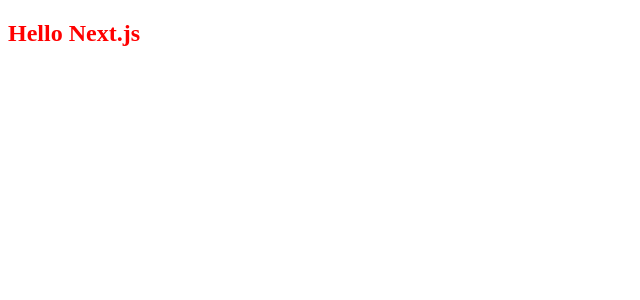
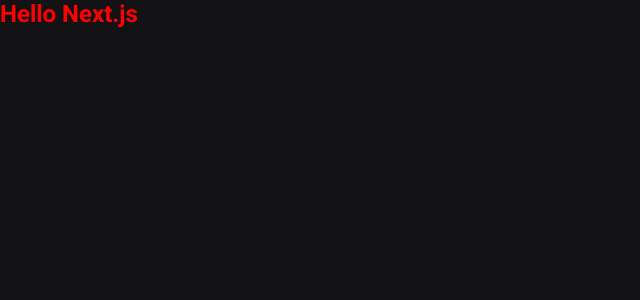
Before and after one commit to izaqueJr/igNews2.0, a Next.js app: page / in a window 1280 px wide. Shown: the top 300 px of the page, without its empty margins (0-640 px from the left). Built offline with nearby package versions, Linux system fonts and the light colour scheme.

Commit message:
configurações globais

```diff
--- a/src/pages/_app.tsx
+++ b/src/pages/_app.tsx
@@ -1,4 +1,6 @@
 import { AppProps } from 'next/app'
+
+import  '../styles/global.scss'
 
 function MyApp({ Component, pageProps }:AppProps) {
   return <Component {...pageProps} />
--- /dev/null
+++ b/src/pages/_document.tsx
@@ -0,0 +1,21 @@
+import Document, {Html, Head, Main, NextScript} from "next/document"
+
+export default class MyDocument extends Document {
+    render(){
+        return(
+            <Html>
+                <Head>
+                    <link rel="preconnect" href="https://fonts.googleapis.com" />
+                    <link href="https://fonts.googleapis.com/css2?family=Roboto:wght@400;700;900&display=swap" rel="stylesheet" />
+                    <title>Ignews</title>
+                </Head>
+
+                <body>
+                    <Main />
+                    <NextScript />
+                </body>
+            </Html>
+
+        )
+    }
+}
--- a/src/pages/index.tsx
+++ b/src/pages/index.tsx
@@ -1,10 +1,14 @@
 
+import Head from 'next/head';
 import styles from '../styles/home.module.scss';
 
 export default function Home() {
   return (
-    <div>
+    <>
+      <Head >
+        <title>Inicio | Ig.News</title>
+      </Head>
       <h2 className={ styles.title }>Hello Next.js</h2>
-    </div>
+    </>
   )
 }
--- /dev/null
+++ b/src/styles/global.scss
@@ -0,0 +1,46 @@
+*{
+    margin : 0;
+    padding : 0;
+    box-sizing : border-box;
+}
+
+:root{
+    --white: #FFFFFF
+
+    --gray-100: #e1e1e6;
+    --gray-300: #a8a8b3;
+    --gray-900: #121214;
+
+    --cyan-500: #61dafb
+    --yellow-500: #eba417
+}
+
+@media (max-width: 720px){
+    html{
+        font-size: 87.5%;
+    }
+}
+
+@media (max-width: 1080px){
+    html{
+        font-size: 93.75%;
+    }
+}
+
+body{
+    background: var(--gray-900);
+    color: var(--white);
+}
+
+body, input, textarea, select, button{
+    font: 400 1rem "Roboto", sans-serif;
+}
+
+button{
+     cursor: pointer;
+}
+
+a{
+    color: inherit;
+    text-decoration: none;
+}
--- a/src/styles/home.module.scss
+++ b/src/styles/home.module.scss
@@ -1,3 +1,6 @@
 .title{
     color: red;
+    font-family: 'Roboto', sans-serif;
+    font-weight:  700;
+    font-size: 2 .5rem;
 }
```
